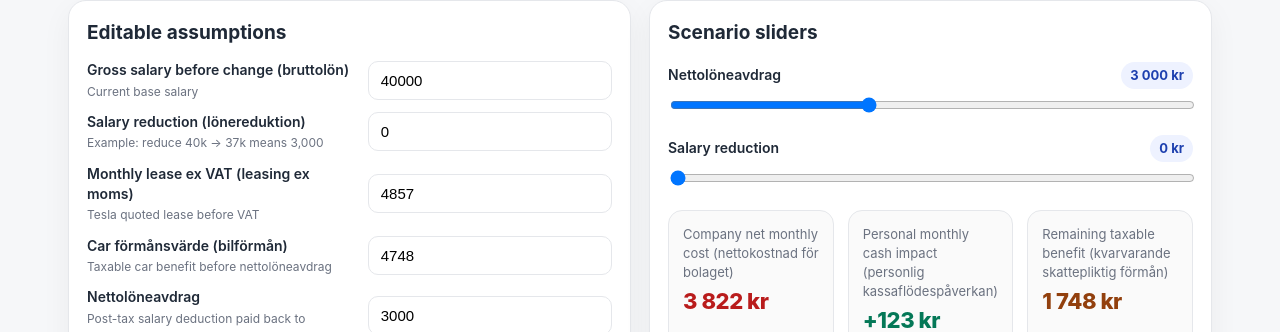
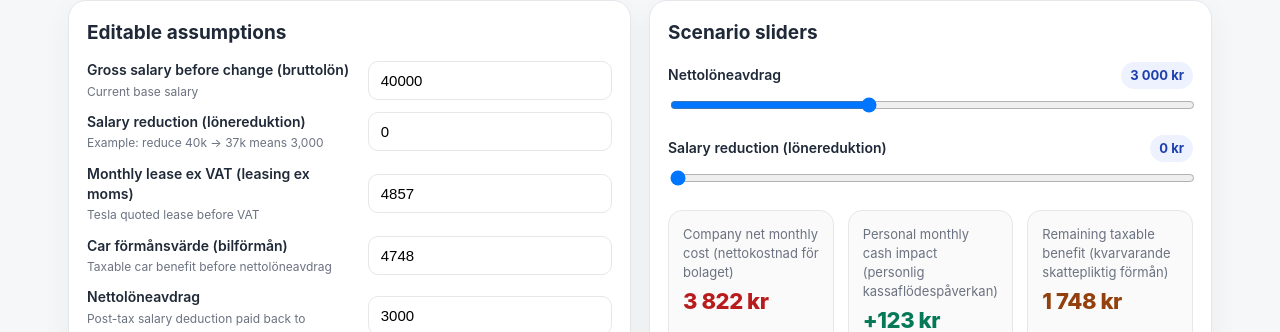
Before and after one commit to zheli/zheli.github.io, a Jekyll site: the page single-page-htmls/swedish-foretag-bil-calc.html, which Jekyll copies as it is, in a window 1280 px wide. Shown: the part 125-457 px from the top of the page. Built offline with Jekyll 4.4.1, drawn with Linux system fonts in a browser that asks for light colours.

Commit message:
feat: add lönereduktion translation to salary reduction slider label

```diff
--- a/single-page-htmls/swedish-foretag-bil-calc.html
+++ b/single-page-htmls/swedish-foretag-bil-calc.html
@@ -109,7 +109,7 @@
           <input id="netDeductionSlider" type="range" min="0" max="8000" value="3000" step="100" />
         </div>
         <div class="slider-row">
-          <div class="slider-head"><label for="salaryReductionSlider">Salary reduction</label><span class="value-pill" id="salaryReductionPill"></span></div>
+          <div class="slider-head"><label for="salaryReductionSlider">Salary reduction (lönereduktion)</label><span class="value-pill" id="salaryReductionPill"></span></div>
           <input id="salaryReductionSlider" type="range" min="0" max="10000" value="0" step="100" />
         </div>
 
```
